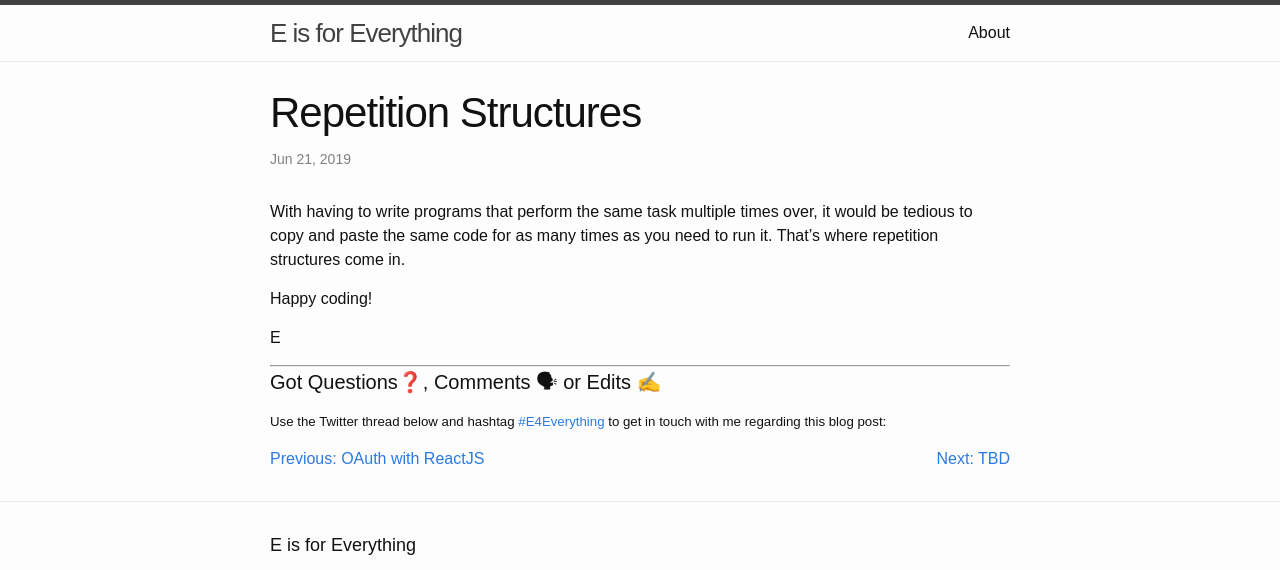
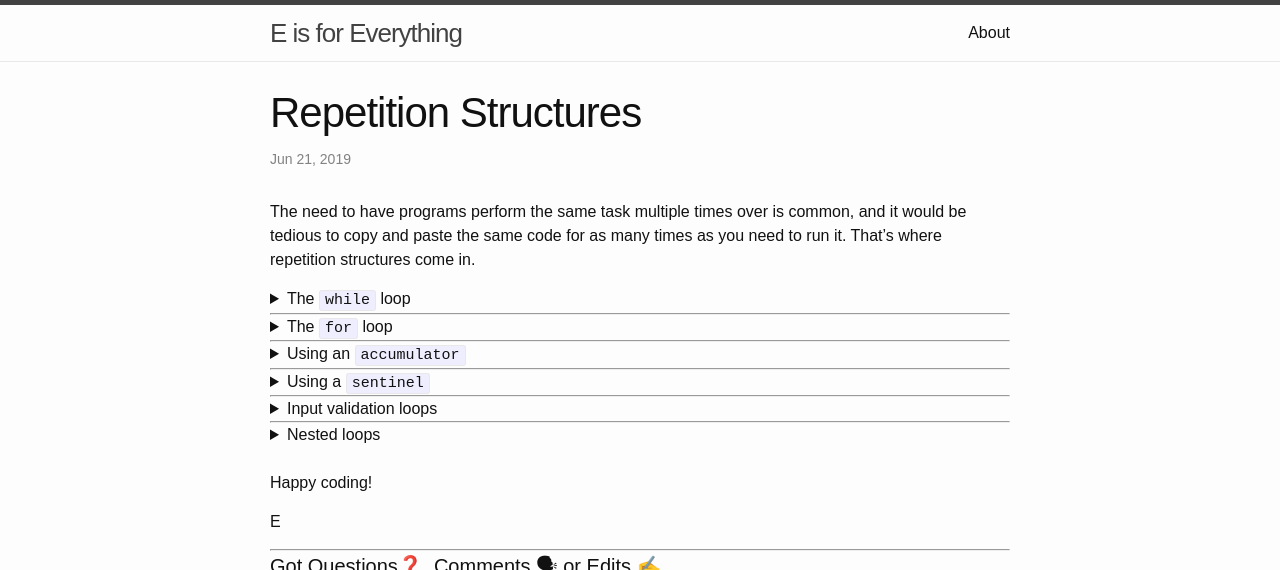
Before and after one commit to emilyannemoses/blog, a Jekyll site: the page built from _posts/2019-06-21-repetition-structures.md, in a window 1280 px wide, cut to the strip 0-570 px from the top of the page. Built offline with Jekyll 4.4.1, drawn with Linux system fonts in a browser that asks for light colours.

Commit message:
fixed formatting

```diff
--- a/_posts/2019-06-21-repetition-structures.md
+++ b/_posts/2019-06-21-repetition-structures.md
@@ -3,10 +3,45 @@ layout: post
 title:  "Repetition Structures"
 ---
 
-With having to write programs that perform the same task multiple times over, it would be tedious to copy and paste the same code for as many times as you need to run it. That's where repetition structures come in.
+The need to have programs perform the same task multiple times over is common, and it would be tedious to copy and paste the same code for as many times as you need to run it. That's where repetition structures come in.
 
+<details>
+    <summary>The <code>while</code> loop</summary>
+        The <code>while</code> loop is a condition-controlled loop.
+    <br><br>
+    </details>
+<hr>
+<details>
+    <summary>The <code>for</code> loop</summary>
+        The <code>for</code> loop is a count-controlled loop.
+    <br><br>
+    </details>
+<hr>
+<details>
+    <summary>Using an <code>accumulator</code></summary>
+        Calculating a running total to show how an <code>accumulator</code> functions.
+    <br><br>
+    </details>
+<hr>
+<details>
+    <summary>Using a <code>sentinel</code></summary>
+        A <code>sentinel</code> is a special value that marks the end of a sequence of values.
+    <br><br>
+    </details>
+<hr>
+<details>
+    <summary>Input validation loops</summary>
+        A quick ditty on catching "bad" data before it enters the program.
+    <br><br>
+    </details>
+<hr>
+<details>
+    <summary>Nested loops</summary>
+        You can put loops inside of loops inside of loops inside of loops...
+    <br><br>
+    </details>
 
-
+<br>
 Happy coding!
 
 E
```
